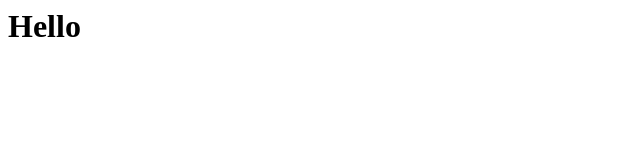
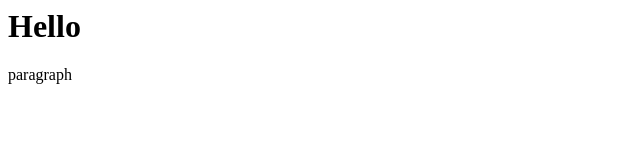
Before and after one commit to pavhus1/GitGitHubMasterclass, a plain HTML site: page index.html in a window 1280 px wide. Shown: the full height of the page, 0-640 px from the left. Drawn offline with Linux system fonts and the light colour scheme.

Commit message:
Paragraph

```diff
--- a/index.html
+++ b/index.html
@@ -1 +1,4 @@
 <h1> Hello </h1>
+<div>
+<p>paragraph</p>
+<div>
```
